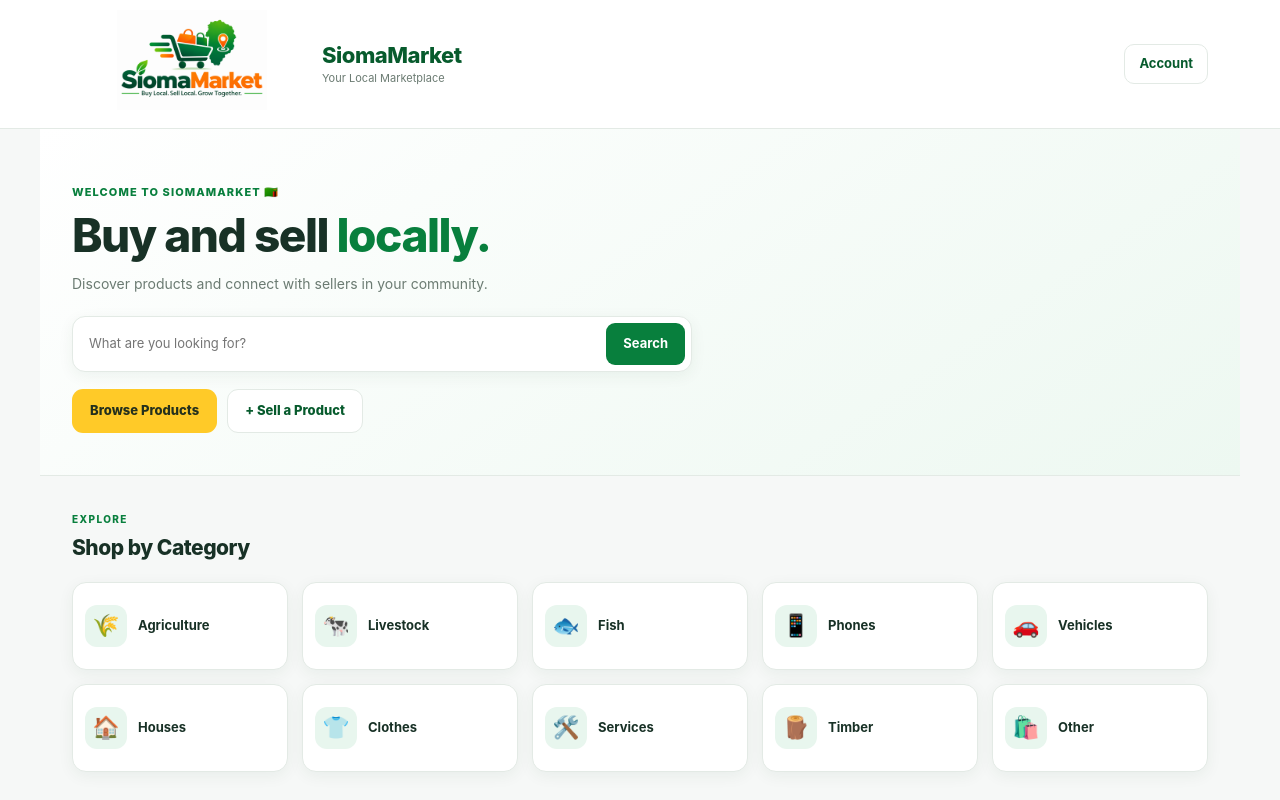
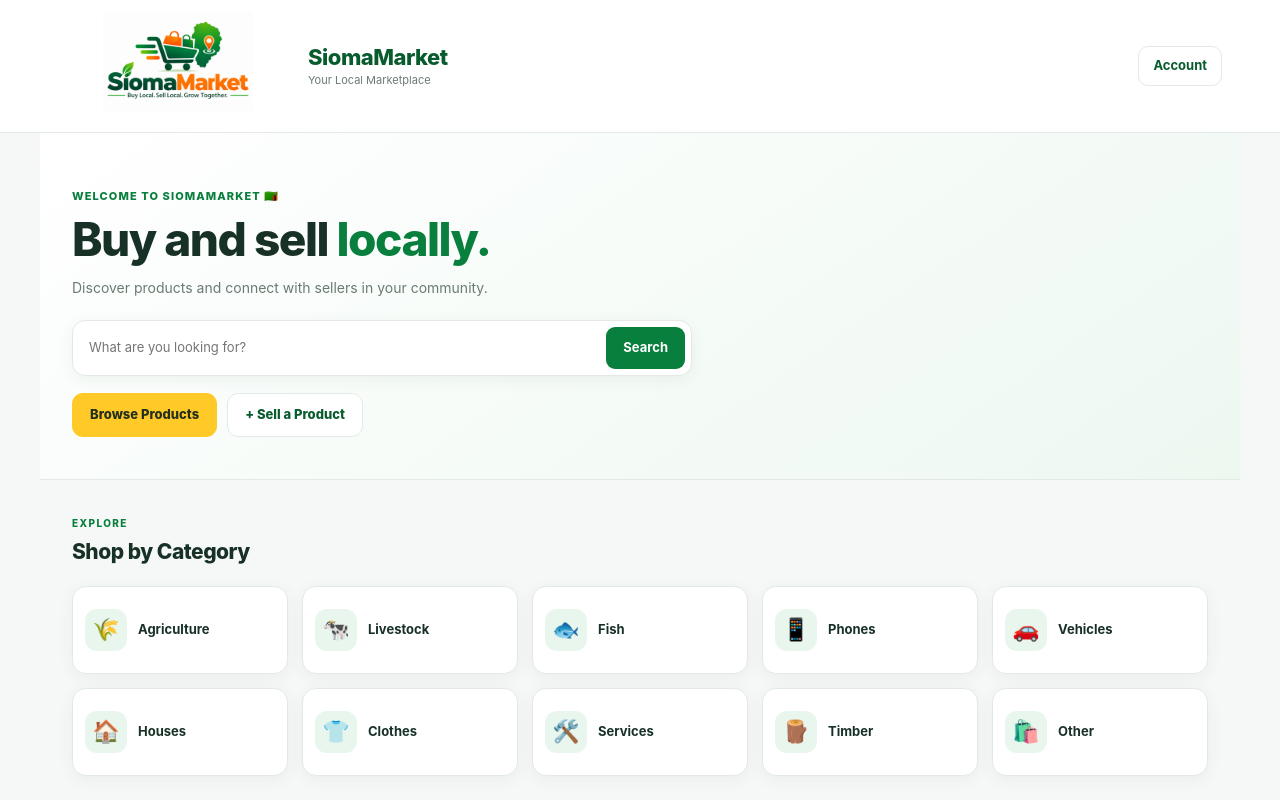
Before and after one commit to silumesi710-netizen/sioma-market, a plain HTML site: page index.html in a window 1280 px wide. Shown: the top 800 px of the page. Drawn offline with nearby package versions, Linux system fonts and the light colour scheme; no server answers.

Commit message:
Update style.css

```diff
--- a/style.css
+++ b/style.css
@@ -1228,3 +1228,75 @@ flex-shrink: 0 !important;
 display: block !important;
 margin: 0 auto 8px !important;
 }
+/* =========================================
+   SIOMAMARKET — HEADER & LOGO FIX
+   Mobile-friendly layout
+========================================= */
+
+.site-header {
+  width: 100%;
+  box-sizing: border-box;
+}
+
+.site-header .header-inner {
+  width: 100%;
+  max-width: 1200px;
+  min-height: 100px;
+  height: auto;
+  margin: 0 auto;
+  padding: 12px 18px;
+  box-sizing: border-box;
+
+  display: flex;
+  align-items: center;
+  justify-content: space-between;
+  gap: 12px;
+}
+
+/* Logo */
+.site-header .site-logo {
+  display: block;
+  width: 170px;
+  max-width: 48%;
+  height: auto;
+  max-height: 95px;
+  object-fit: contain;
+  flex: 0 1 170px;
+  min-width: 0;
+}
+
+/* Header text */
+.site-header .site-title,
+.site-header .site-branding {
+  min-width: 0;
+  flex: 1 1 auto;
+}
+
+/* Account and header buttons */
+.site-header button,
+.site-header .account-button {
+  flex-shrink: 0;
+  max-width: 100%;
+}
+
+/* Smaller Android screens */
+@media (max-width: 480px) {
+  .site-header .header-inner {
+    min-height: 85px;
+    padding: 10px 12px;
+    gap: 8px;
+  }
+
+  .site-header .site-logo {
+    width: 145px;
+    max-width: 45%;
+    max-height: 75px;
+  }
+}
+
+/* Prevent accidental horizontal overflow */
+html,
+body {
+  max-width: 100%;
+  overflow-x: hidden;
+}
```
